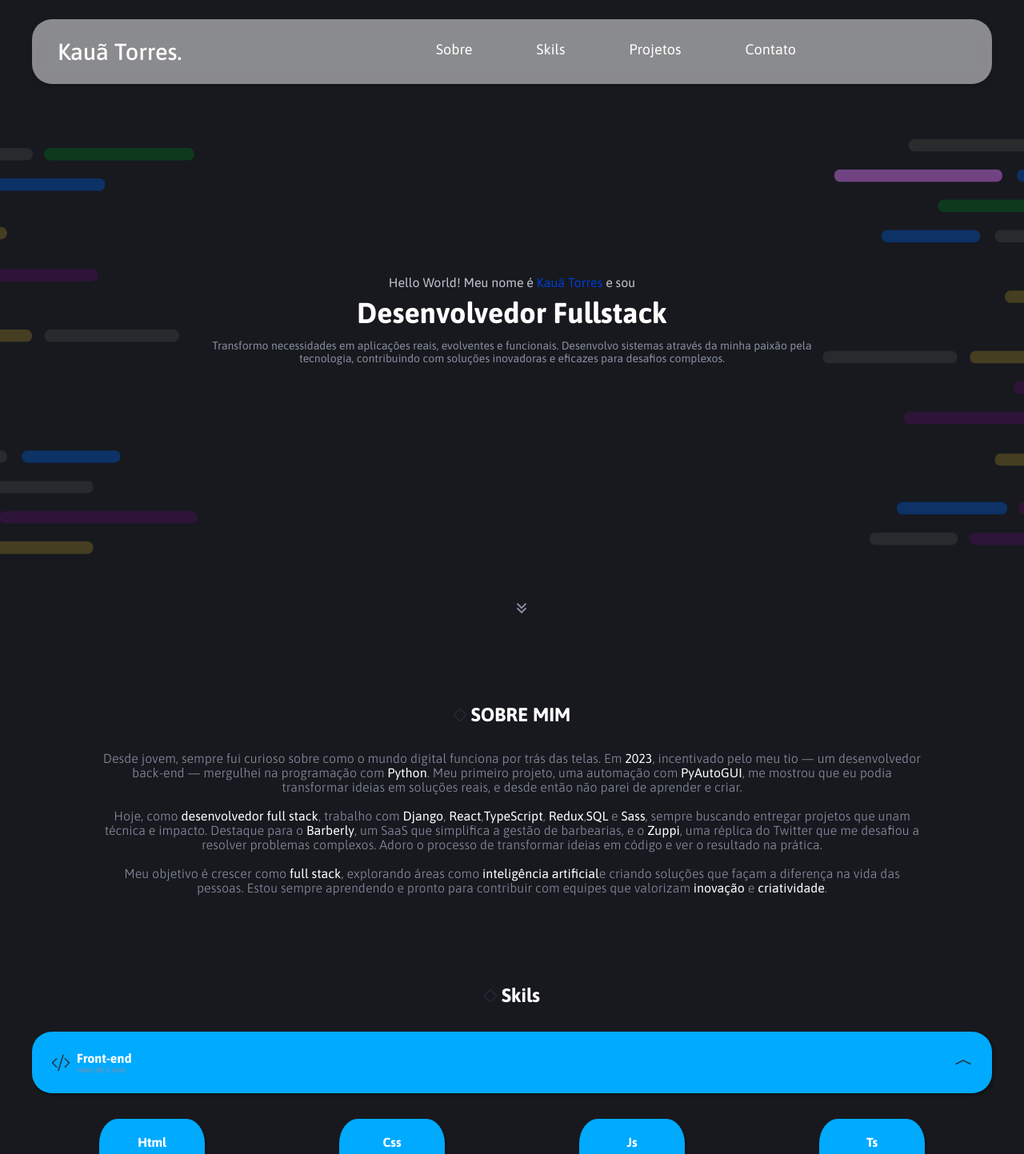
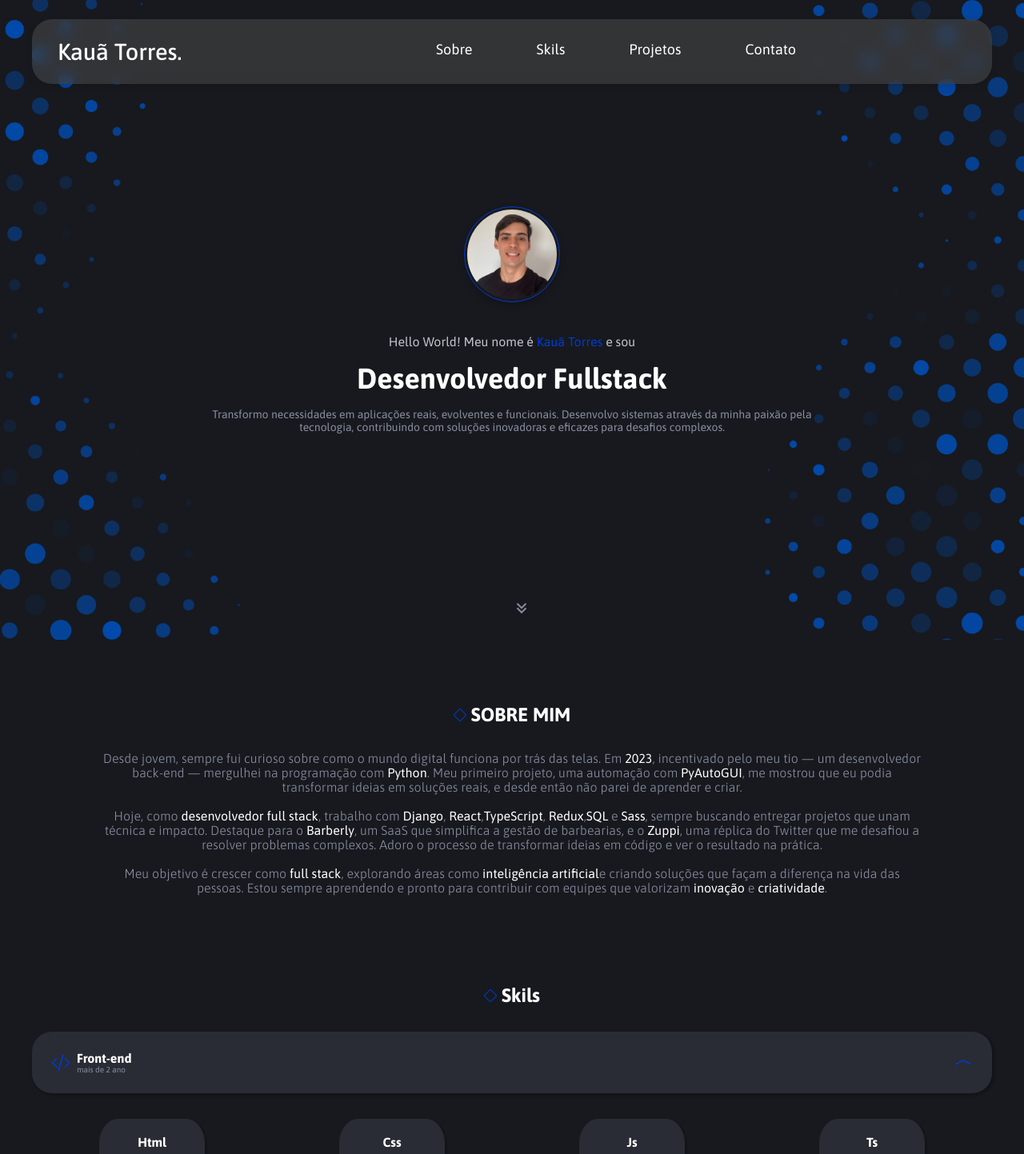
Before and after one commit to kauatorresfranca/portfolio, a React (Vite) app: page / in a window 1280 px wide. Shown: the top 1443 px of the page at 80% size. Built offline with nearby package versions, Linux system fonts and the light colour scheme.

Commit message:
feat: add new images and update styles for Hero and AboutMe components

```diff
--- a/src/components/Contact/index.tsx
+++ b/src/components/Contact/index.tsx
@@ -7,7 +7,7 @@ const Contact = () => {
     <S.Contact id="contact">
       <div className='container'>
       <h3>
-        <svg xmlns="http://www.w3.org/2000/svg" width="16" height="16" fill={colors.detach} className="bi bi-diamond" viewBox="0 0 16 16">
+        <svg xmlns="http://www.w3.org/2000/svg" width="16" height="16" fill={colors.primary} className="bi bi-diamond" viewBox="0 0 16 16">
           <path d="M6.95.435c.58-.58 1.52-.58 2.1 0l6.515 6.516c.58.58.58 1.519 0 2.098L9.05 15.565c-.58.58-1.519.58-2.098 0L.435 9.05a1.48 1.48 0 0 1 0-2.098zm1.4.7a.495.495 0 0 0-.7 0L1.134 7.65a.495.495 0 0 0 0 .7l6.516 6.516a.495.495 0 0 0 .7 0l6.516-6.516a.495.495 0 0 0 0-.7L8.35 1.134z" />
         </svg> Contato
       </h3>
--- a/src/components/about_me/index.tsx
+++ b/src/components/about_me/index.tsx
@@ -9,7 +9,7 @@ const AboutMe = () => {
       <S.AboutMe id='about'>
         <S.Description>
           <h2>
-            <svg xmlns="http://www.w3.org/2000/svg" width="16" height="16" fill={colors.detach} className="bi bi-diamond" viewBox="0 0 16 16">
+            <svg xmlns="http://www.w3.org/2000/svg" width="16" height="16" fill={colors.primary} className="bi bi-diamond" viewBox="0 0 16 16">
               <path d="M6.95.435c.58-.58 1.52-.58 2.1 0l6.515 6.516c.58.58.58 1.519 0 2.098L9.05 15.565c-.58.58-1.519.58-2.098 0L.435 9.05a1.48 1.48 0 0 1 0-2.098zm1.4.7a.495.495 0 0 0-.7 0L1.134 7.65a.495.495 0 0 0 0 .7l6.516 6.516a.495.495 0 0 0 .7 0l6.516-6.516a.495.495 0 0 0 0-.7L8.35 1.134z" />
             </svg>
             SOBRE MIM
--- a/src/components/hero/index.tsx
+++ b/src/components/hero/index.tsx
@@ -1,9 +1,11 @@
 import * as S from './styles'
+import me from '../../../assets/images/me.jpg'
 
 const Hero = () => {
   return (
     <S.Hero>
         <S.HeroContent>
+          <img src={me} alt="" />
           <S.SubTitle>
             Hello World! Meu nome é <span>Kauã Torres</span> e sou
           </S.SubTitle>
--- a/src/components/hero/styles.ts
+++ b/src/components/hero/styles.ts
@@ -11,7 +11,7 @@ const bounce = keyframes`
 `
 
 export const Hero = styled.div`
-  background-image: url('../../../../assets/images/background.png');
+  background-image: url('../../../../assets/images/background2.png');
   background-size: cover;
   background-repeat: no-repeat;
   background-position: center;
@@ -37,13 +37,15 @@ export const HeroContent = styled.div`
   height: 100%;
 
   img {
-    width: 320px;
-    transition: .5s ease-out;
+    width: 120px;
+    height: 120px;
+    padding: 3px;
+    border: 1px solid ${colors.primary};
+    border-radius: 50%;
+    object-fit: cover;
+    box-shadow: 0 4px 8px rgba(0, 0, 0, 0.2);
+  }
 
-    &:hover {
-      transform: scale(1.1)
-    }
-  }
 
   @media (max-width: ${breakpoints.desktop}) {
     justify-content: space-around;
@@ -67,7 +69,7 @@ export const Description = styled.div`
 export const Title = styled.h2`
   display: flex;
   flex-direction: column;
-  margin-bottom: 12px;
+  margin-bottom: 16px;
   color: ${colors.title};
   font-size: 36px;
   font-weight: 700;
@@ -85,7 +87,8 @@ export const SubTitle = styled.h3`
   color: ${colors.subTitle};
   font-size: 16px;
   font-weight: 400;
-  margin-bottom: 8px;
+  margin-top: 40px;
+  margin-bottom: 16px;
 
   span {
     color: ${colors.primary};
--- a/src/components/projects/index.tsx
+++ b/src/components/projects/index.tsx
@@ -189,7 +189,7 @@ const Projects = () => {
             xmlns="http://www.w3.org/2000/svg"
             width="16"
             height="16"
-            fill={colors.detach}
+            fill={colors.primary}
             className="bi bi-diamond"
             viewBox="0 0 16 16"
           >
--- a/src/components/skils/index.tsx
+++ b/src/components/skils/index.tsx
@@ -28,7 +28,7 @@ const Skils = () => {
     <S.Background id="skils">
       <div className="container">
         <h3>
-          <svg xmlns="http://www.w3.org/2000/svg" width="16" height="16" fill={colors.detach} className="bi bi-diamond" viewBox="0 0 16 16">
+          <svg xmlns="http://www.w3.org/2000/svg" width="16" height="16" fill={colors.primary} className="bi bi-diamond" viewBox="0 0 16 16">
             <path d="M6.95.435c.58-.58 1.52-.58 2.1 0l6.515 6.516c.58.58.58 1.519 0 2.098L9.05 15.565c-.58.58-1.519.58-2.098 0L.435 9.05a1.48 1.48 0 0 1 0-2.098zm1.4.7a.495.495 0 0 0-.7 0L1.134 7.65a.495.495 0 0 0 0 .7l6.516 6.516a.495.495 0 0 0 .7 0l6.516-6.516a.495.495 0 0 0 0-.7L8.35 1.134z" />
           </svg>
           Skils</h3>
--- a/src/styles.ts
+++ b/src/styles.ts
@@ -8,12 +8,12 @@ export const breakpoints = {
 export const colors = {
   primary:'#003bcd',
   background: '#17191e',
-  headerBackground: 'rgba(255, 255, 255, 0.5)',
+  secondaryBackground: '#292C34',
+  headerBackground: 'rgba(82, 82, 82, 0.5)',
   title: '#ffffff',
   subTitle: '#C0C4CE',
   text: '#878EA1',
-  detach: '#2a3342',
-  secondaryBackground: '#00aaff',
+  detach: '#003bcd',
   lightPurple: '#6c63ff',
   white: '#ffffff',
   overlay: 'rgba(0, 0, 0, 0.5)',
```
Also changed, not shown: assets/images/background2.png (added), assets/images/me.jpg (added).
